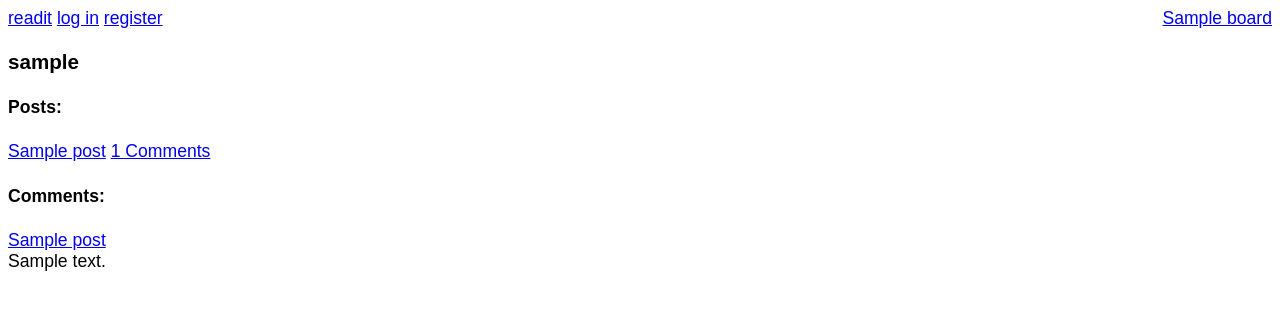
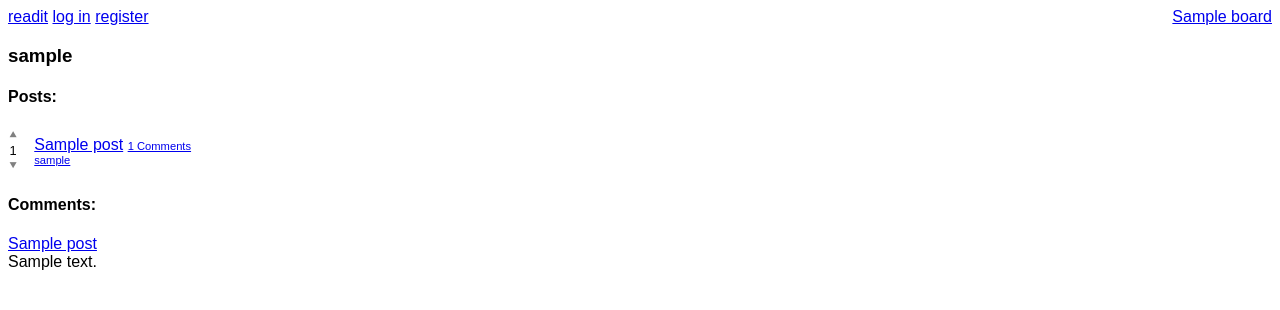
Before and after one commit to zyrian0v/readit, a Django app: a page that uses readit/templates/readit/profile.html in a window 1280 px wide. Shown: the top 310 px of the page. Run offline with Django 5.2, Linux system fonts and the light colour scheme; tables that the repository leaves empty hold one stand-in row (values such as "Sample post").

Commit message:
Display votes on profile page too

```diff
--- a/readit/static/readit/style.css
+++ b/readit/static/readit/style.css
@@ -1,5 +1,4 @@
 html {
-        font-size: 1.1rem;
         font-family: sans-serif;
 }
 
@@ -38,7 +37,7 @@ form label {
         margin-left: 0.5rem;
 }
 
-.delete-post, button {
+.delete-post button {
         font-size: 0.7rem;
 }
 
@@ -47,7 +46,7 @@ form label {
         margin-left: 0.5rem;
 }
 
-.delete-comment, button {
+.delete-comment button {
         font-size: 0.7rem;
 }
 
@@ -82,3 +81,8 @@ form label {
 .small {
         font-size: 0.7rem;
 }
+
+.post-header{
+        display: flex;
+        align-items: center;
+}
--- a/readit/templates/readit/board.html
+++ b/readit/templates/readit/board.html
@@ -3,5 +3,7 @@
 {% block content %}
         <h3>{{ board.title }}</h3>
 
-        {% include 'readit/post_list.html' %}
+        {% for post in posts %}
+                {% include 'readit/post_partial.html' %}
+        {% endfor %}
 {% endblock %}
--- a/readit/templates/readit/index.html
+++ b/readit/templates/readit/index.html
@@ -2,5 +2,8 @@
 
 {% block content %}
         <h3>All posts</h3>
-        {% include 'readit/post_list.html' %}
+
+        {% for post in posts %}
+                {% include 'readit/post_partial.html' %}
+        {% endfor %}
 {% endblock %}
--- /dev/null
+++ b/readit/templates/readit/post_partial_for_profile.html
@@ -0,0 +1,30 @@
+<div class="post">
+        <!-- <span>{{ forloop.counter }}</span> -->
+        <div class="votes">
+                <a class="upvote" href="#">⯅</a>
+                <div>{{ post.votes }}</div>
+                <a class="downvote" href="#">⯆</a>
+        </div>
+        <div>
+                {% if post.url %}
+                        <a href="{{ post.url }}">{{ post.title }}</a>
+                {% else %}
+                        <a href="{% url 'post' post.board.name post.id %}">{{ post.title }}</a>
+                {% endif %}
+
+                <a class="small" href="{% url 'post' post.board.name post.id %}">
+                        {{ post.comment_set.all.count }} Comments</a>
+
+                {% if is_you %}
+                        <form class="delete-post" action="{% url 'delete_post' post.board post.id %}" method="post">
+                                {% csrf_token %}
+                                <button>delete</button>
+                        </form>
+                {% endif %}
+
+                <div class="small">
+                        <a href="{% url 'profile' post.user %}">{{ post.user }}</a>
+
+                </div>
+        </div>
+</div>
--- a/readit/templates/readit/profile.html
+++ b/readit/templates/readit/profile.html
@@ -14,22 +14,14 @@
                 <h4>Posts:</h4>
 
                 {% for post in posts %}
-                        <a href="{{ post.url }}">{{ post.title }}</a>
-                        <a href="{% url 'post' post.board.name post.id %}">
-                                {{ post.comment_set.all.count }} Comments
-                        </a>
-                        {% if is_you %}
-                                <form class="delete-post" action="{% url 'delete_post' post.board post.id %}" method="post">
-                                        {% csrf_token %}
-                                        <button>delete</button>
-                                </form>
-                        {% endif %}
-                        <br>
+                        {% include "readit/post_partial_for_profile.html" %}
+
                 {% empty %}
-                <p>You have not posted yet.</p>
+                        <p>You have not posted yet.</p>
                 {% endfor %}
 
                 <h4>Comments:</h4>
+
                 {% for comment in comments %}
                         <div class="comment">
                                 <a href="{% url 'post' comment.post.board.name comment.post.id %}">{{ comment.post.title }}</a>
@@ -42,7 +34,7 @@
                                 <br>{{ comment.content }}
                         </div>
                 {% empty %}
-                <p>You have not commented on anything.</p>
+                        <p>You have not commented on anything.</p>
                 {% endfor %}
         </div>
 {% endblock %}
```
Also changed, not shown: readit/templates/readit/post.html (+11 -0 lines), readit/templates/readit/post_list.html (deleted, +0 -25 lines), readit/templates/readit/post_partial.html (added, +23 -0 lines).
